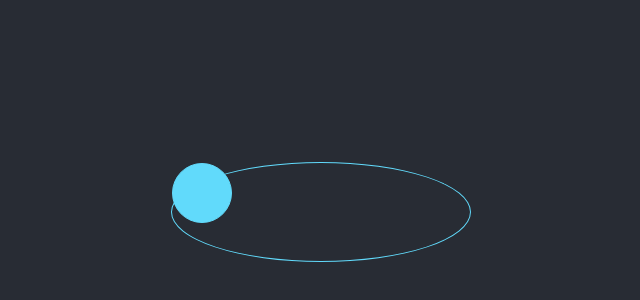
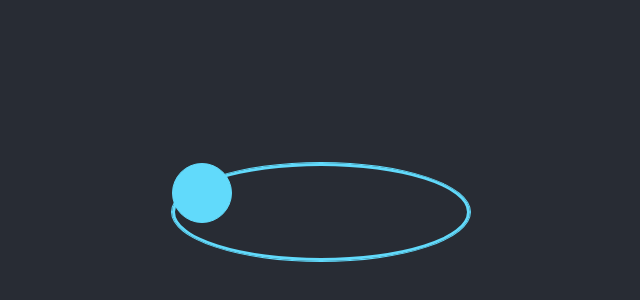
Before and after one commit to nataliesha/react-logo-css, a plain HTML site: page index.html in a window 1280 px wide. Shown: the part 188-488 px from the top of the page, without its empty margins (319-959 px from the left). Drawn offline with Linux system fonts and the light colour scheme.

Commit message:
styles of elements

```diff
--- a/style.css
+++ b/style.css
@@ -31,6 +31,15 @@ body {
     height: 100px;
     border-radius: 50%;
     position: relative;
+  }
 
-
+  .horizontal::before {
+      content: "";
+      position:absolute;
+      top: 0px;
+      left: 0px;
+      width: 100%;
+      height: 100%;
+      border: 3px solid #61DAFB;
+      border-radius: 50%;
   }
```
